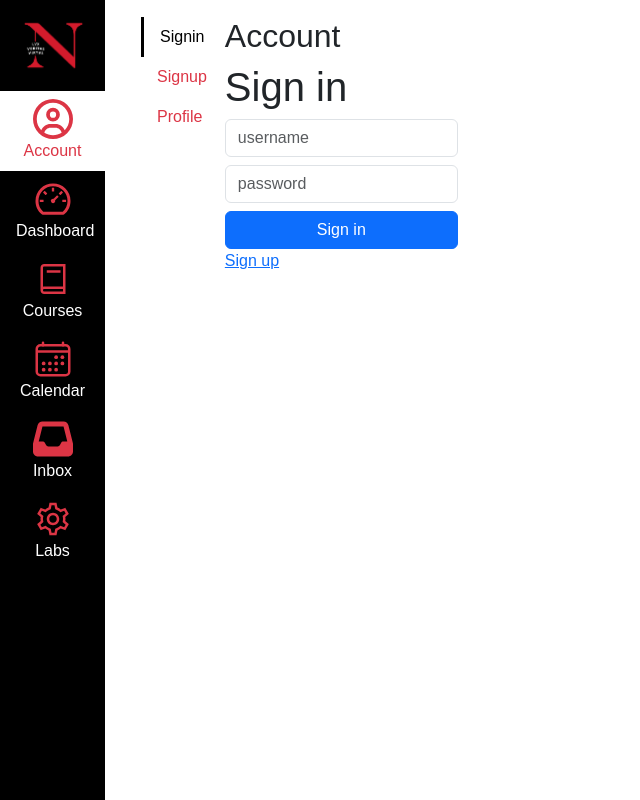
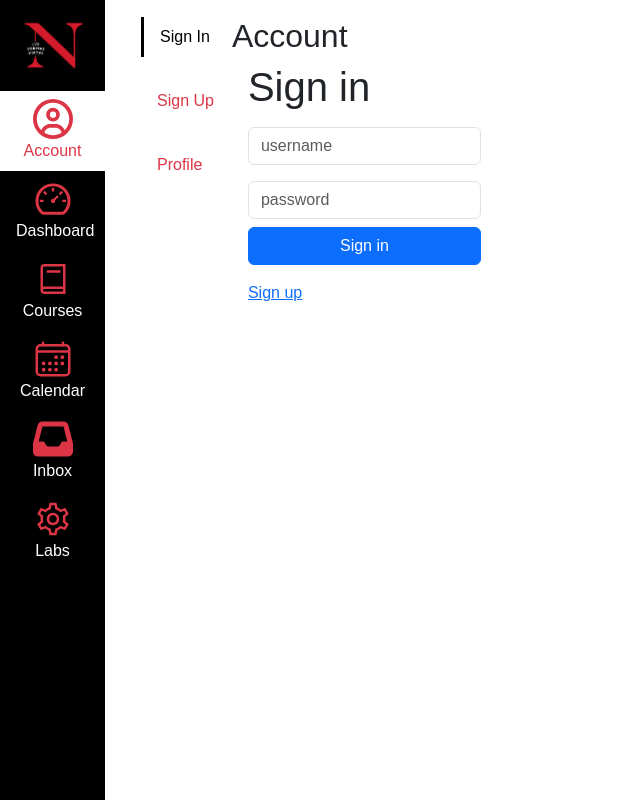
Before and after one commit to nsankethreddy/kanbas-react-web-app-01, a React (Create React App) app: page /Dashboard#/Kanbas/Account/Signin in a window 1280 px wide. Shown: the whole page, without its empty margins (0-640 px from the left). Built offline with nearby package versions, Linux system fonts and the light colour scheme.

Commit message:
fix account navigation

```diff
--- a/src/Kanbas/Account/Navigation.tsx
+++ b/src/Kanbas/Account/Navigation.tsx
@@ -1,28 +1,14 @@
-import { Link } from "react-router-dom";
+import { Link, useLocation } from "react-router-dom";
 export default function AccountNavigation() {
+  const { pathname } = useLocation();
   return (
-    <div
-      id="wd-account-navigation"
-      className="wd list-group rounded-0 border-0"
-    >
-      <Link
-        className="list-group-item active border-0"
-        to={`/Kanbas/Account/Signin`}
-      >
-        Signin
-      </Link>
-      <Link
-        className="list-group-item border-0 text-danger"
-        to={`/Kanbas/Account/Signup`}
-      >
-        Signup
-      </Link>
-      <Link
-        className="list-group-item border-0  text-danger"
-        to={`/Kanbas/Account/Profile`}
-      >
-        Profile
-      </Link>
+    <div id="wd-account-navigation" className="wd list-group fs-6 rounded-0 mr-3">
+      <Link to="/Kanbas/Account/Signin" id="wd-course-home-link"
+        className={`${pathname.includes("Signin") ? "list-group-item active border border-0" : "list-group-item text-danger border border-0"}`}>Sign In</Link><br />
+      <Link to="/Kanbas/Account/Signup" id="wd-course-home-link"
+        className={`${pathname.includes("Signup") ? "list-group-item active border border-0" : "list-group-item text-danger border border-0"}`}>Sign Up</Link><br />
+      <Link to="/Kanbas/Account/Profile" id="wd-course-home-link"
+        className={`${pathname.includes("Profile") ? "list-group-item active border border-0" : "list-group-item text-danger border border-0"}`}>Profile</Link><br />
     </div>
   );
 }
--- a/src/Kanbas/Account/Profile.tsx
+++ b/src/Kanbas/Account/Profile.tsx
@@ -2,11 +2,11 @@ import { Link } from "react-router-dom";
 
 export default function Profile() {
   return (
-    <div id="wd-profile-screen">
-      <h3>Profile</h3>
+    <div id="wd-profile-screen" className="ms-3">
+      <h1>Profile</h1>
       <input
         id="wd-username"
-        value="alice"
+        value="Alice"
         placeholder="username"
         className="form-control mb-2"
       />
--- a/src/Kanbas/Account/Signin.tsx
+++ b/src/Kanbas/Account/Signin.tsx
@@ -1,30 +1,22 @@
 import { Link } from "react-router-dom";
 export default function Signin() {
   return (
-    <div id="wd-signin-screen">
-      <h1>Sign in</h1>
-      <input
-        id="wd-username"
+    <div id="wd-signin-screen" className="ms-3">
+      <h1 className="mb-3 mt-1">Sign in</h1>
+      <input id="wd-username"
         placeholder="username"
-        className="form-control mb-2"
-      />
-      <input
-        id="wd-password"
-        placeholder="password"
-        type="password"
-        className="form-control mb-2"
-      />
-      <Link
-        id="wd-signin-btn"
+        className="form-control mb-3" />
+      <input id="wd-password"
+        placeholder="password" type="password"
+        className="form-control mb-2" />
+      <Link id="wd-signin-btn"
         to="/Kanbas/Account/Profile"
-        className="btn btn-primary w-100"
-      >
-        Sign in
-      </Link>
-      <br />
-      <Link id="wd-signup-link" to="/Kanbas/Account/Signup">
-        Sign up
-      </Link>
+        className="btn btn-primary w-100 mb-3">
+        Sign in </Link>
+      <Link id="wd-signup-link"
+        to="/Kanbas/Account/Signup"
+        className="mb-3">
+        Sign up</Link>
     </div>
   );
 }
--- a/src/Kanbas/Account/Signup.tsx
+++ b/src/Kanbas/Account/Signup.tsx
@@ -2,19 +2,22 @@ import React from "react";
 import { Link } from "react-router-dom";
 export default function Signup() {
   return (
-    <div id="wd-signup-screen">
-      <h3>Sign up</h3>
-      <input placeholder="username" className="form-control mb-2" />
-      <input
-        placeholder="password"
-        type="password"
-        className="form-control mb-2"
-      />
-      <Link to="/Kanbas/Account/Profile" className="btn btn-primary w-100">
-        Sign up
-      </Link>
-      <br />
-      <Link to="/Kanbas/Account/Signin">Sign in</Link>
+    <div id="wd-signup-screen" className="ms-3">
+      <h1 className="mb-3 mt-1">Sign up</h1>
+      <input id="wd-username"
+        placeholder="username"
+        className="form-control mb-3" />
+      <input id="wd-password"
+        placeholder="password" type="password"
+        className="form-control mb-3" />
+      <input id="wd-verify-password"
+        placeholder="password" type="password"
+        className="form-control mb-3" />
+      <Link id="wd-signin-btn"
+        to="/Kanbas/Account/Profile"
+        className="btn btn-primary w-100 mb-3">
+        Sign up </Link>
+      <Link to="/Kanbas/Account/Signin" >Sign in</Link>
     </div>
   );
 }
```
Also changed, not shown: src/Kanbas/Account/index.tsx (+4 -5 lines).
